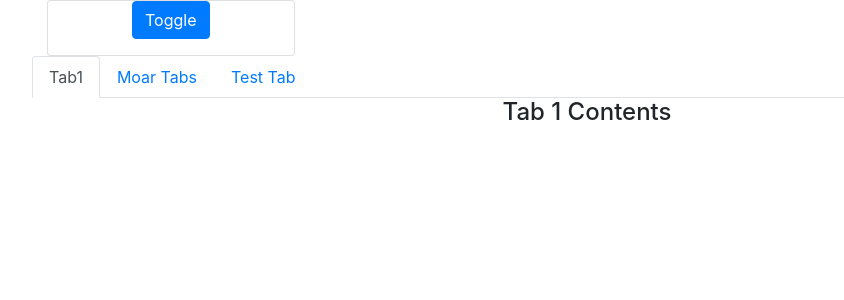
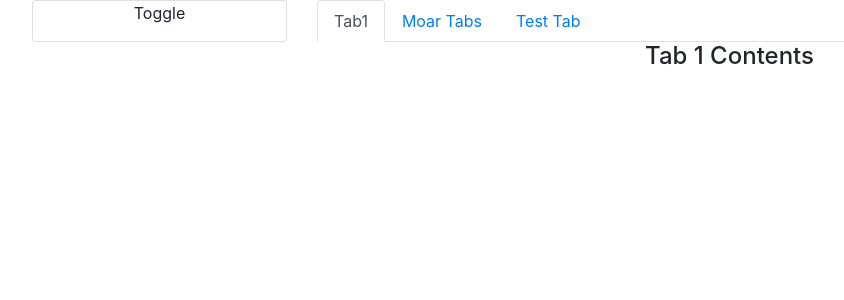
Before and after one commit to Build-Week-Spotify-Song-Suggester-4/front-end, a React (Create React App) app: page /1 in a window 1280 px wide. Shown: the top 300 px of the page, without its empty margins (53-897 px from the left). Built offline with nearby package versions, Linux system fonts and the light colour scheme.

Commit message:
reformatted user page code to better reflect design plan

```diff
--- a/src/App.js
+++ b/src/App.js
@@ -11,8 +11,6 @@ function App() {
     <div className="App">
       <header>
       </header>
-
-      <Container>
         <Switch>
           <Route path="/:userid">
             <UserPage />
@@ -26,8 +24,6 @@ function App() {
             <Registration />
           </Route>
         </Switch>
-      </Container>
-
     </div>
   );
 }
--- a/src/components/LogInForm.js
+++ b/src/components/LogInForm.js
@@ -1,8 +1,9 @@
 import React from "react";
-import {Row, Col, Button, Form, FormGroup, Label, Input} from "reactstrap";
+import {Container, Row, Col, Button, Form, FormGroup, Label, Input} from "reactstrap";
 
 function LogInForm(){
 	return(
+		<Container>
 		<Form>
           <Row>
           <Col sm="6">
@@ -33,6 +34,8 @@ function LogInForm(){
 
           </Row>
         </Form>
+
+        </Container>
 	);
 }
 
--- a/src/components/Registration.js
+++ b/src/components/Registration.js
@@ -1,8 +1,9 @@
 import React from "react";
-import {Row, Col, Button, Form, FormGroup, Label, Input} from "reactstrap";
+import {Container, Row, Col, Button, Form, FormGroup, Label, Input} from "reactstrap";
 
 function Registration (){
 	return(
+		<Container>
 			<Form>
 	          <Row>
 	          <Col sm="6">
@@ -33,6 +34,7 @@ function Registration (){
 
 	          </Row>
 	        </Form>
+        </Container>
 	);
 }
 
--- a/src/components/UserPage.js
+++ b/src/components/UserPage.js
@@ -1,5 +1,5 @@
 import React, { useState } from 'react';
-import { TabContent, TabPane, Nav, NavItem, NavLink, Card, Button, CardTitle, CardText, Row, Col, UncontrolledCollapse, CardBody } from 'reactstrap';
+import { Container, TabContent, TabPane, Nav, NavItem, NavLink, Card, Button, CardTitle, CardText, Row, Col, UncontrolledCollapse, CardBody } from 'reactstrap';
 import classnames from 'classnames';
 
 function UserPage(){
@@ -10,21 +10,22 @@ function UserPage(){
   }
 
   return (
+
     <div>
+    	<Container>
+    	<Row>
     		<Col sm="3">
 	    		<Card>
 					<div>
-		    <Button color="primary" id="toggler" style={{ marginBottom: '1rem' }}>
+					    <div color="primary" id="toggler" style={{ marginBottom: '1rem' }}>
 					      Toggle
-		    </Button>
+					    </div>
 					    <UncontrolledCollapse toggler="#toggler">
 					      <Card>
 					        <CardBody>
-		    		<CardTitle> User Name </CardTitle>
-		    		<CardText>user setting 1</CardText>
-		    		<CardText>user setting 2</CardText>
-		    		<CardText>user setting 3</CardText>
-		    		<CardText>user setting 4</CardText>
+					          Lorem ipsum dolor sit amet consectetur adipisicing elit. Nesciunt magni, voluptas debitis
+					          similique porro a molestias consequuntur earum odio officiis natus, amet hic, iste sed
+					          dignissimos esse fuga! Minus, alias.
 					        </CardBody>
 					      </Card>
 					    </UncontrolledCollapse>
@@ -32,7 +33,7 @@ function UserPage(){
 				</Card>
 	    	</Col>
 
-
+		    <Col>
 			      <Nav tabs>
 			        <NavItem>
 			          <NavLink
@@ -88,27 +89,17 @@ function UserPage(){
 			        <TabPane tabId="3">
 			        	<Row>
 			        		<Col >
-        			<Card>
-        			 <div>
-					    <Button color="primary" id="toggler" style={{ marginBottom: '1rem' }}>
-					      Toggle
-					    </Button>
-					    <UncontrolledCollapse toggler="#toggler">
-					      <Card>
-					        <CardBody>
-					          Lorem ipsum dolor sit amet consectetur adipisicing elit. Nesciunt magni, voluptas debitis
-					          similique porro a molestias consequuntur earum odio officiis natus, amet hic, iste sed
-					          dignissimos esse fuga! Minus, alias.
-					        </CardBody>
-					      </Card>
-					    </UncontrolledCollapse>
-					  </div>
-         			</Card>
+
 			        		</Col>
 			        	</Row>
 			        </TabPane>
 			      </TabContent>
+		    </Col>
+    	</Row>
+    	</Container>
     </div>
+
+
   );
 }
 
```
Lines whose indentation alone changed are shown as unchanged.
